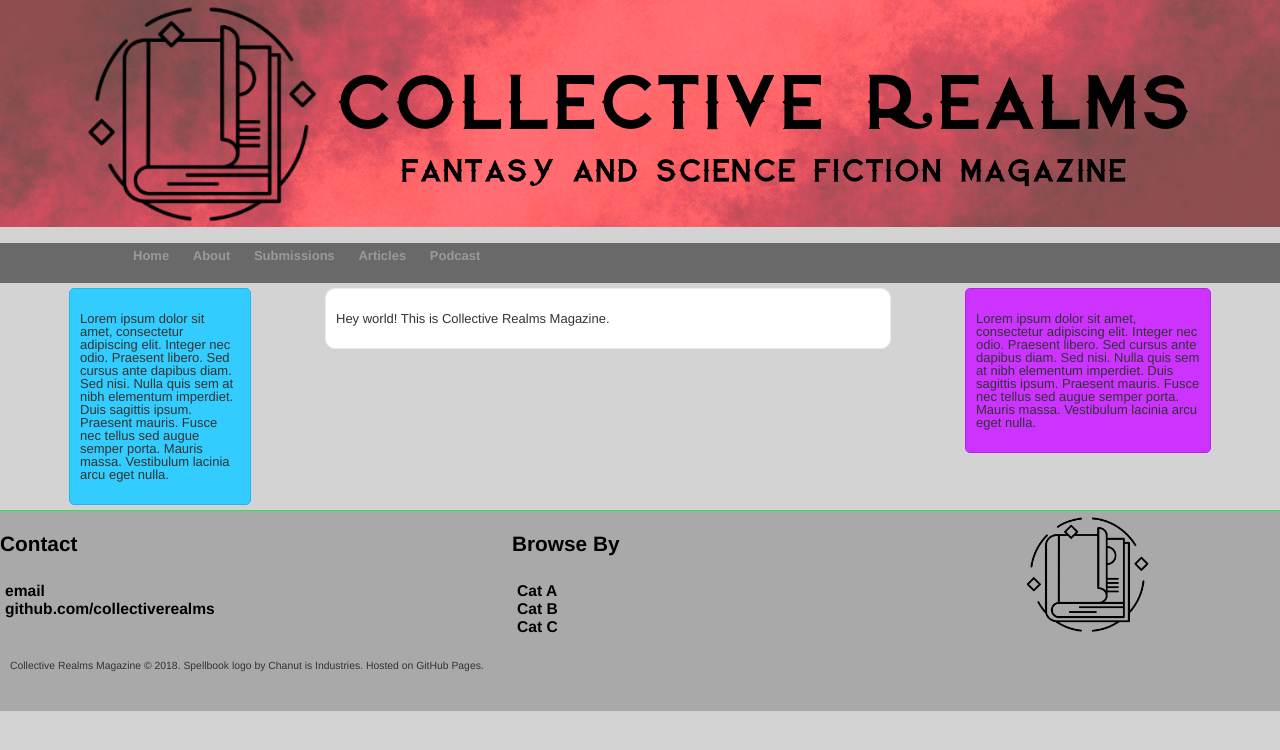
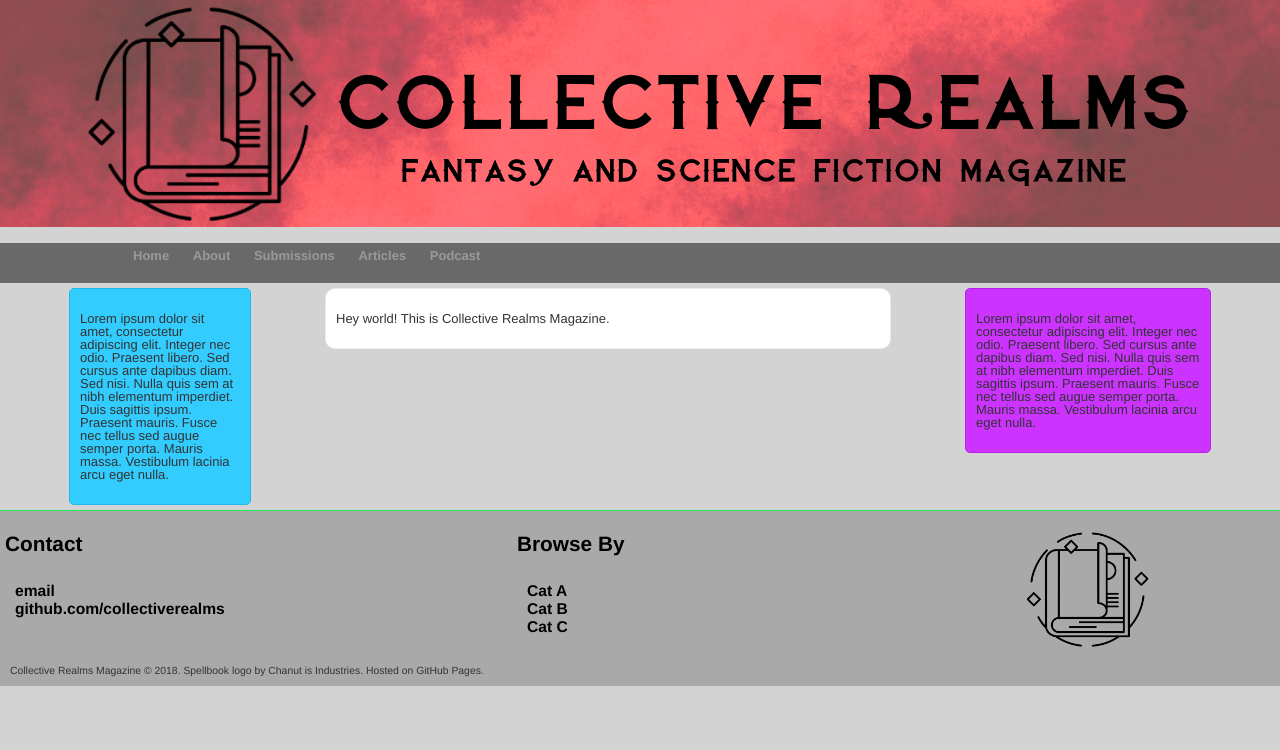
Before and after one commit to collectiverealms/collectiverealms, a Jekyll site: the page built from index.html, in a window 1280 px wide. Shown: the top 750 px of the page. Built offline with Jekyll 4.4.1, drawn with Linux system fonts in a browser that asks for light colours; the list of posts is cut into pages by our own code.

Commit message:
Update main.css

```diff
--- a/css/main.css
+++ b/css/main.css
@@ -126,7 +126,7 @@
                     }
 
                     #footer {
-                        height: 200px;
+                        height: 175px;
                         background: #A9A9A9;
                         border-top: 1px solid #1feb52;
                         margin: 0px;
@@ -157,6 +157,7 @@
 
                     .three img {
                         width: 50%;
+                        margin-top: 15px;
                     }
 
                     .copyright {
@@ -167,10 +168,12 @@
 
                     #footer h3 {
                         font-size: 2em;
+                        margin-left: 5px;
                     }
 
                     #footer li {
                         font-size: 1.5em;
+                        margin-left: 10px;
                     }
 
                     #footer a {
```
